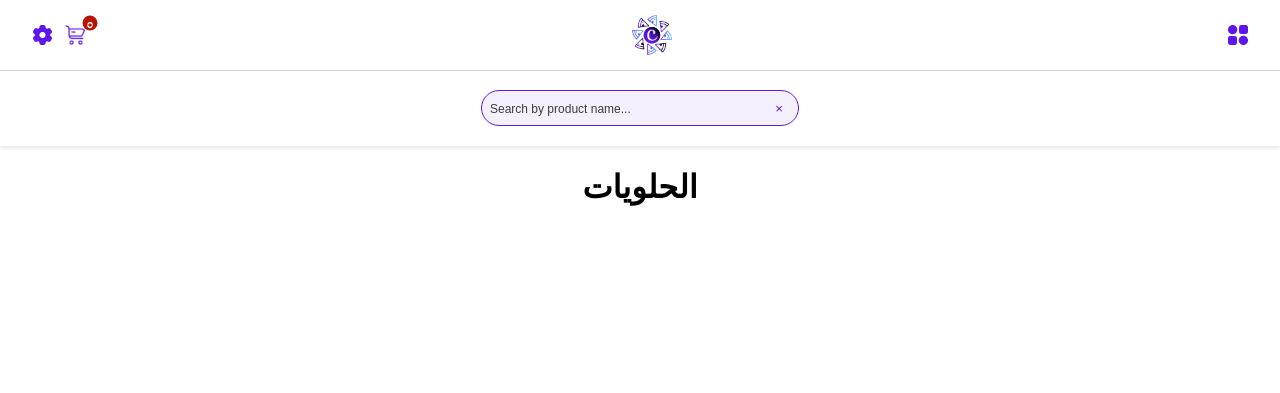
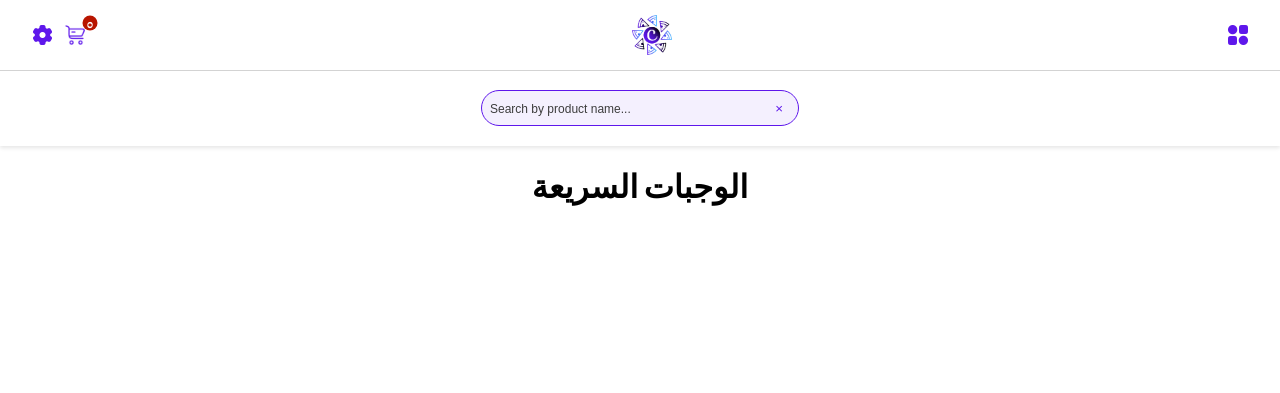
Before and after one commit to samifalouti/CinqCinqFastfood, a plain HTML site: page index.html in a window 1280 px wide. Shown: the top 393 px of the page. Drawn offline with nearby package versions, Linux system fonts and the light colour scheme; files whose address does not match are found by name.

Commit message:
Update index.html

```diff
--- a/index.html
+++ b/index.html
@@ -154,7 +154,7 @@
 
   <div class="container">
     <div id="products" class="products">
-      <h2>الحلويات</h2>
+      <h2>الوجبات السريعة</h2>
     </div>
     <div class="card-container" id="carousel"></div>
   </div>
```
